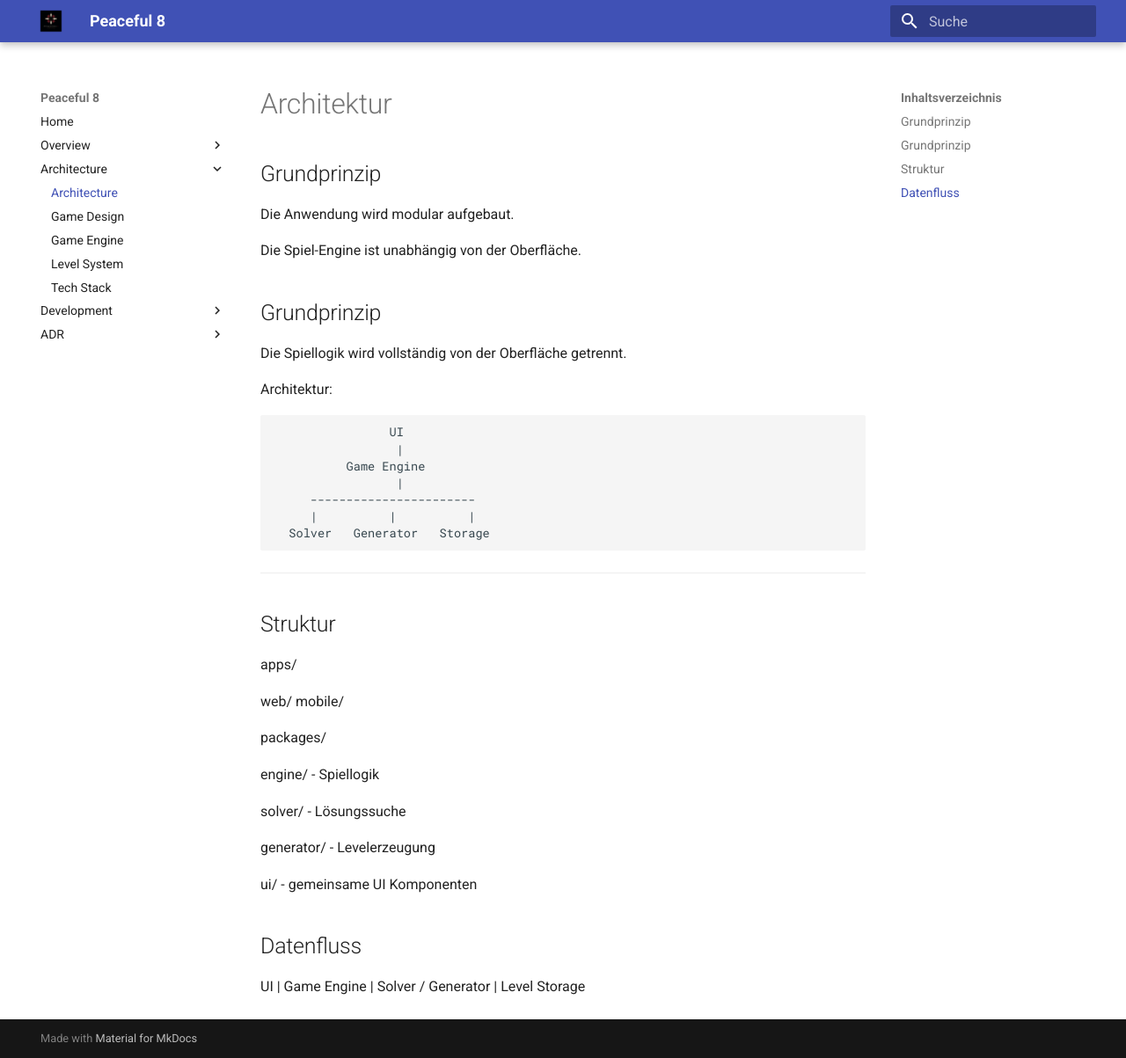
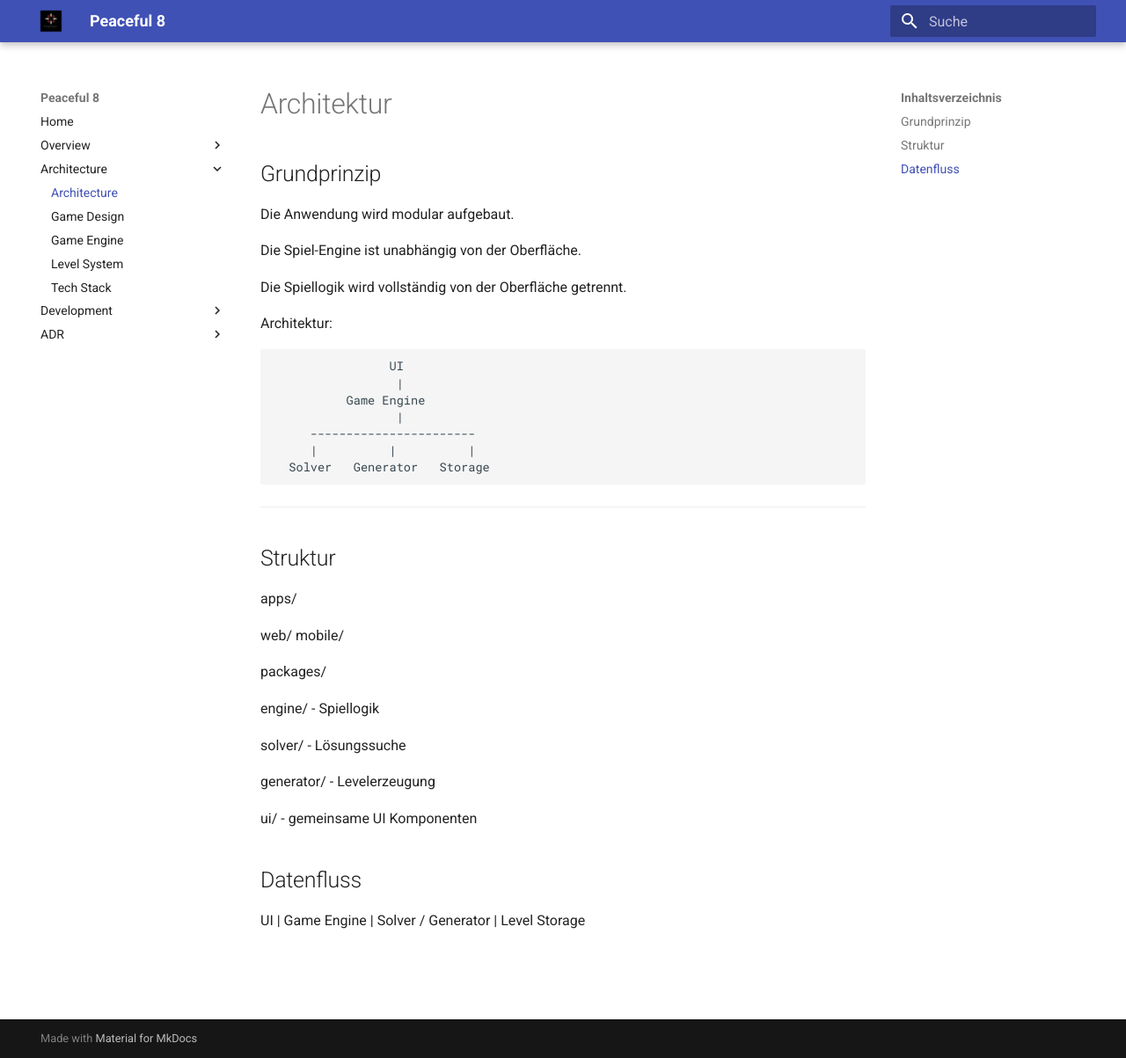
Before and after one commit to clavicarius/peaceful-8, an MkDocs documentation site: the page built from docs/architecture/ARCHITECTURE.md, in a window 1280 px wide and 1203 px high. Shown: the whole window at 88% size. Built offline with MkDocs 1.6.1 and Material for MkDocs 9.7.7, drawn with Linux system fonts in a browser that asks for light colours.

Commit message:
docs: merge duplicate Grundprinzip sections in ARCHITECTURE.md
Co-authored-by: clavicarius <36035933+clavicarius@users.noreply.github.com>

```diff
--- a/docs/architecture/ARCHITECTURE.md
+++ b/docs/architecture/ARCHITECTURE.md
@@ -5,8 +5,6 @@
 Die Anwendung wird modular aufgebaut.
 
 Die Spiel-Engine ist unabhängig von der Oberfläche.
-
-## Grundprinzip
 
 Die Spiellogik wird vollständig von der Oberfläche getrennt.
 
```
